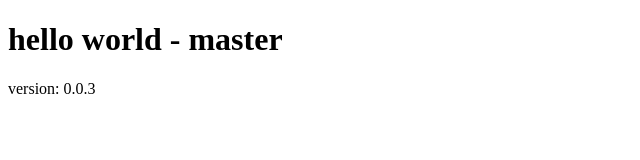
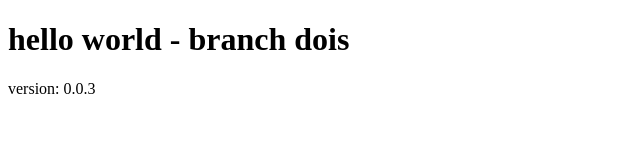
Before and after one commit to sordi17/gitAlura, a plain HTML site: page index.html in a window 1280 px wide. Shown: the whole page, without its empty margins (0-640 px from the left). Drawn offline with Linux system fonts and the light colour scheme.

Commit message:
commit 1

```diff
--- a/index.html
+++ b/index.html
@@ -6,7 +6,7 @@
   </head>
   <body>
 
-    <h1>hello world - master</h1>
+    <h1>hello world - branch dois</h1>
     <p>version: 0.0.3</p>
 
   </body>
```
